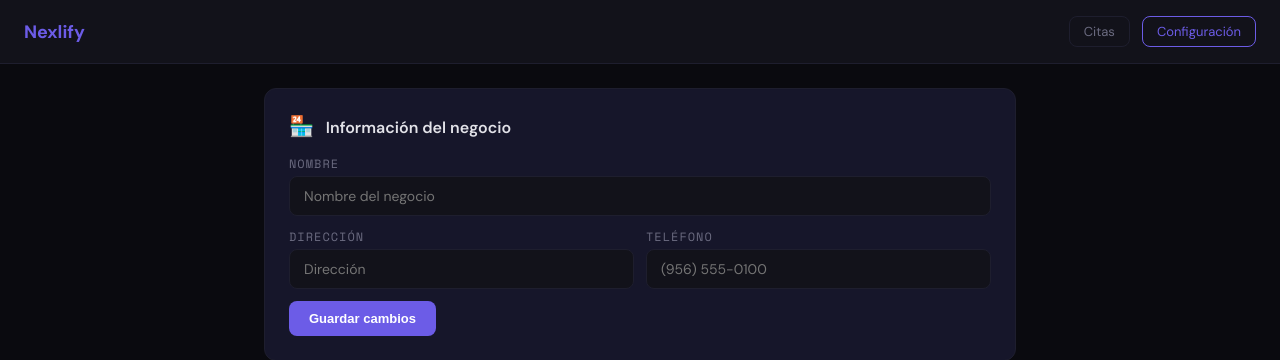
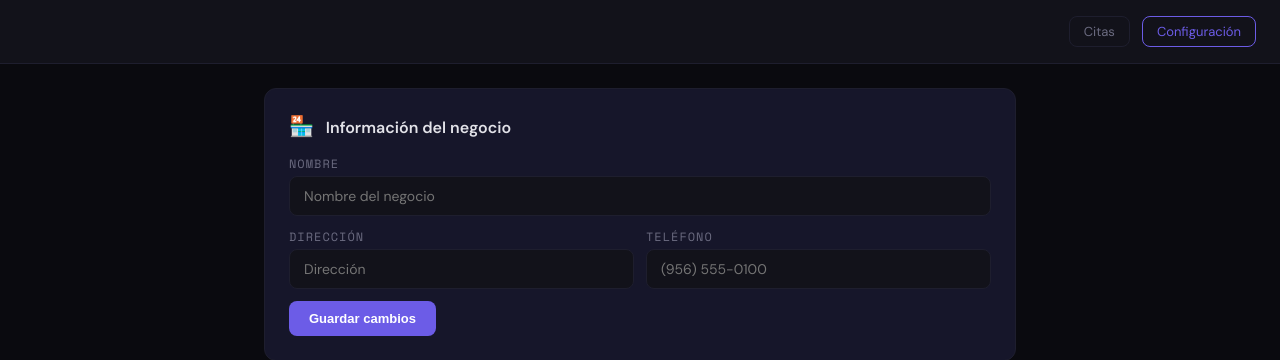
Before and after one commit to chaguino30-pixel/nexlify-bot, a Flask app: template templates/config.html in a window 1280 px wide. Shown: the top 360 px of the page. Run offline with Flask 3, Linux system fonts and the light colour scheme; the template is opened without the code that fills it, so the values that code supplies are empty; some libraries are stand-ins or nearby versions.

Commit message:
Header: nombre del negocio grande, sin Nexlify

```diff
--- a/templates/config.html
+++ b/templates/config.html
@@ -12,7 +12,7 @@ body{font-family:'DM Sans',sans-serif;background:var(--bg);color:var(--text);min
 .header{background:var(--surface);border-bottom:1px solid var(--border);padding:16px 24px;display:flex;align-items:center;justify-content:space-between;position:sticky;top:0;z-index:10}
 .header-left{display:flex;align-items:center;gap:12px}
 .logo{font-size:18px;font-weight:700;color:var(--accent)}
-.biz-name{font-size:14px;color:var(--muted);font-family:'Space Mono',monospace}
+.biz-name{font-size:20px;color:var(--text);font-weight:700}
 .nav-links{display:flex;gap:12px}
 .nav-link{color:var(--muted);text-decoration:none;font-size:13px;padding:6px 14px;border-radius:8px;border:1px solid var(--border);transition:all .2s}
 .nav-link:hover,.nav-link.active{color:var(--accent);border-color:var(--accent)}
@@ -70,7 +70,6 @@ input:focus,select:focus{border-color:var(--accent)}
 
 <div class="header">
   <div class="header-left">
-    <span class="logo">Nexlify</span>
     <span class="biz-name">{{ negocio.nombre }}</span>
   </div>
   <div class="nav-links">
--- a/templates/dashboard.html
+++ b/templates/dashboard.html
@@ -12,7 +12,7 @@ body{font-family:'DM Sans',sans-serif;background:var(--bg);color:var(--text);min
 .header{background:var(--surface);border-bottom:1px solid var(--border);padding:16px 24px;display:flex;align-items:center;justify-content:space-between;position:sticky;top:0;z-index:10;flex-wrap:wrap;gap:12px}
 .header-left{display:flex;align-items:center;gap:12px}
 .logo{font-size:18px;font-weight:700;color:var(--accent)}
-.biz-name{font-size:14px;color:var(--muted);font-family:'Space Mono',monospace}
+.biz-name{font-size:20px;color:var(--text);font-weight:700}
 .nav-link{color:var(--muted);text-decoration:none;font-size:13px;padding:6px 14px;border-radius:8px;border:1px solid var(--border);transition:all .2s;margin-left:8px}
 .nav-link:hover,.nav-link.active{color:var(--accent);border-color:var(--accent)}
 .header-right{display:flex;align-items:center;gap:16px}
@@ -66,7 +66,6 @@ body{font-family:'DM Sans',sans-serif;background:var(--bg);color:var(--text);min
 <body>
 <div class="header">
   <div class="header-left">
-    <span class="logo">Nexlify</span>
     <span class="biz-name">{{ negocio.nombre }}</span>
     <a href="/dashboard/{{ negocio.slug }}" class="nav-link active">Citas</a>
     <a href="/dashboard/{{ negocio.slug }}/config" class="nav-link">Config</a>
```
